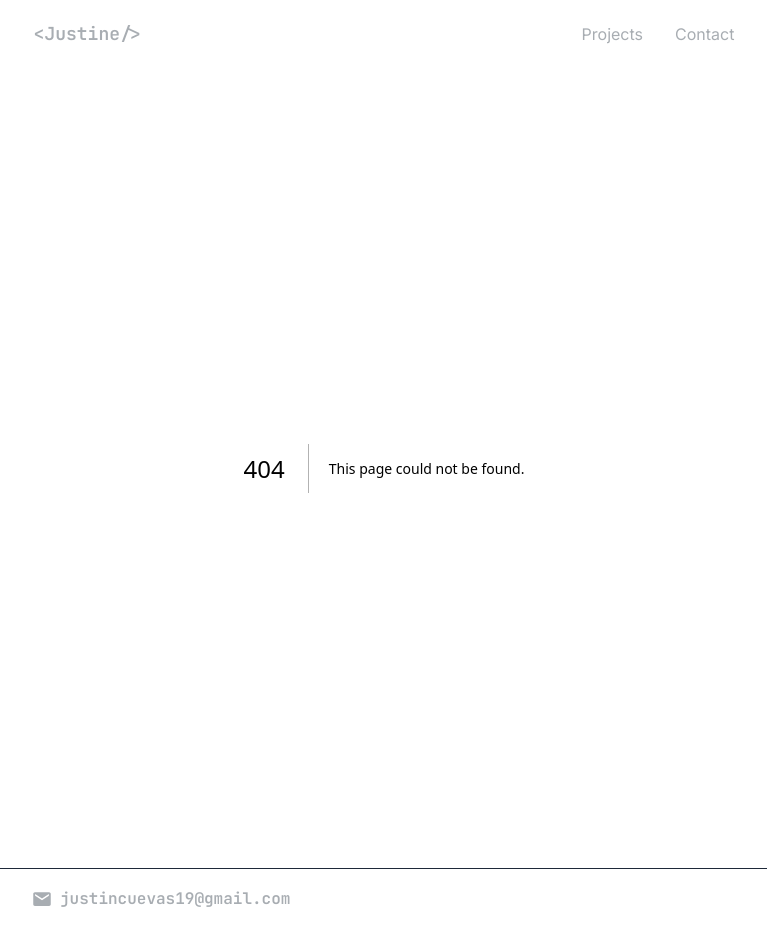
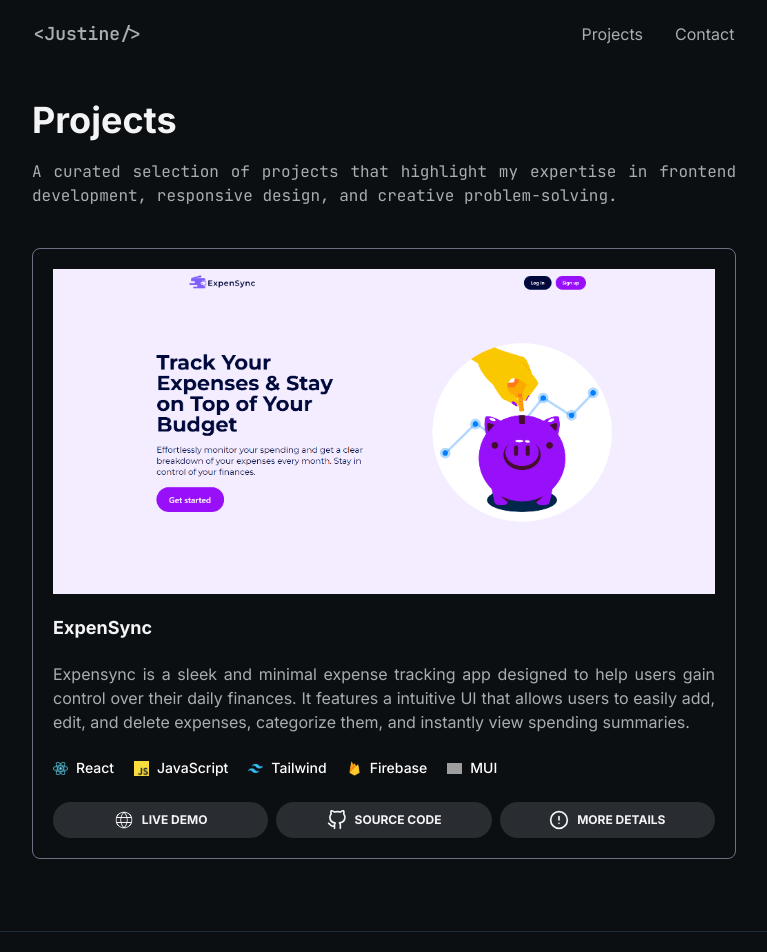
Before and after one commit to Syddl/justine-portfolio, a Next.js app: page /projects in a window 1280 px wide. Before the commit this address had no page. Shown: the top 952 px of the page, without its empty margins (256-1023 px from the left). Before the commit the page ends 929 px from the top, so only its background shows below. Built offline with nearby package versions, Linux system fonts and the light colour scheme; grey boxes are pictures that could not be loaded.

Commit message:
feat: added project page

```diff
--- a/src/app/layout.js
+++ b/src/app/layout.js
@@ -28,7 +28,7 @@ export default function RootLayout({ children }) {
               {`<Justine/>`}
             </Link>
             <nav className={`${inter.className} flex gap-8`}>
-              <Link href="/project"
+              <Link href="/projects"
                 className="text-[16px] hover:text-gray-100">
                 Projects
               </Link>
--- a/src/app/page.js
+++ b/src/app/page.js
@@ -57,7 +57,7 @@ export default function Home() {
           difference. Whether it’s crafting sleek UI or learning new tech, I’m always up for a challenge.
         </p>
       </section>
-      <section className='mb-20'>
+      <section className='mb-10'>
         <h1 className={`${inter.className} text-gray-100 text-xl font-bold mb-10`}>Tech Stack</h1>
         <div className='flex flex-wrap gap-5 justify-center sm:justify-start'>
           {stack.map((data, index) => (
--- /dev/null
+++ b/src/app/projects/page.jsx
@@ -0,0 +1,36 @@
+import { Inter } from 'next/font/google'
+import { JetBrains_Mono } from 'next/font/google'
+import ProjectCard from '@/component/ProjectCard';
+import { projectData } from '@/data/projectdata';
+
+const inter = Inter({
+  display: 'swap',
+  subsets: ['latin']
+})
+
+const jetbrains = JetBrains_Mono({
+  subsets:['latin'],
+  display: 'swap',
+  weight: ['400'],
+})
+
+export default function ProjectPage(){
+  return(
+    <main className="flex-grow mx-auto max-w-3xl w-full p-4 pb-6 sm:px-6 lg:px-8 lg:pb-8 lg:pt-8 mb-10">
+      <div className={`${inter.className} text-[#A8ADB2] mb-10`}>
+        <h1 className='font-bold text-4xl mb-5 text-gray-100'>Projects</h1>
+        <p className={`${jetbrains.className} text-justify`}>
+          A curated selection of projects that highlight my expertise in frontend development,
+          responsive design, and creative problem-solving.
+        </p>
+      </div>
+      <section id='project mb-'>
+        <div className='flex flex-col'>
+          {projectData.map((data) => (
+            <ProjectCard key={data.name} data={data}/>
+          ))}
+        </div>
+      </section>
+    </main>
+  )
+}
--- a/src/component/ProjectCard.jsx
+++ b/src/component/ProjectCard.jsx
@@ -22,7 +22,7 @@ export default function ProjectCard(props){
         className="mb-5"
       />
       <h1 className={`${inter.className}  text-gray-100 text-lg font-bold mb-5`}>{props.data.name}</h1>
-      <p className={`${inter.className} text-[#A8ADB2] mb-5`}>
+      <p className={`${inter.className} text-[#A8ADB2] mb-5 text-justify`}>
         {props.data.description}
       </p>
       <div className="flex flex-wrap gap-5 mb-5">
@@ -38,7 +38,7 @@ export default function ProjectCard(props){
       </div>
       <div className="flex flex-col items-center gap-2 md:flex-row">
         <a
-        href="https://expensync-nine.vercel.app/"
+        href={props.data.projectURL}
         target="_blank"
         className={`${inter.className} max-md:w-full flex justify-center text-gray-100 items-center gap-2 bg-gray-400/20 rounded-full w-1/3 py-2 hover:bg-gray-200/20`
         }>
@@ -46,7 +46,7 @@ export default function ProjectCard(props){
           <p className="font-bold text-xs">LIVE DEMO</p>
         </a>
         <a
-        href=""
+        href={props.data.github}
         target="_blank"
         className={`${inter.className} max-md:w-full flex text-gray-100 justify-center items-center gap-2 bg-gray-400/20 rounded-full w-1/3 py-2 hover:bg-gray-200/20`
         }>
--- a/src/data/projectdata.js
+++ b/src/data/projectdata.js
@@ -13,5 +13,8 @@ export const projectData = [
         It features a intuitive UI that allows users to easily add, edit, and delete expenses, categorize them, and instantly view spending summaries.`,
     stack: ['React', 'JavaScript', 'Tailwind', 'Firebase', 'MUI'],
     stackLogo: [react, js, tailwind, firebase, mui],
+    projectURL: "https://expensync-nine.vercel.app/",
+    github: null,
+
   }
 ]
```
